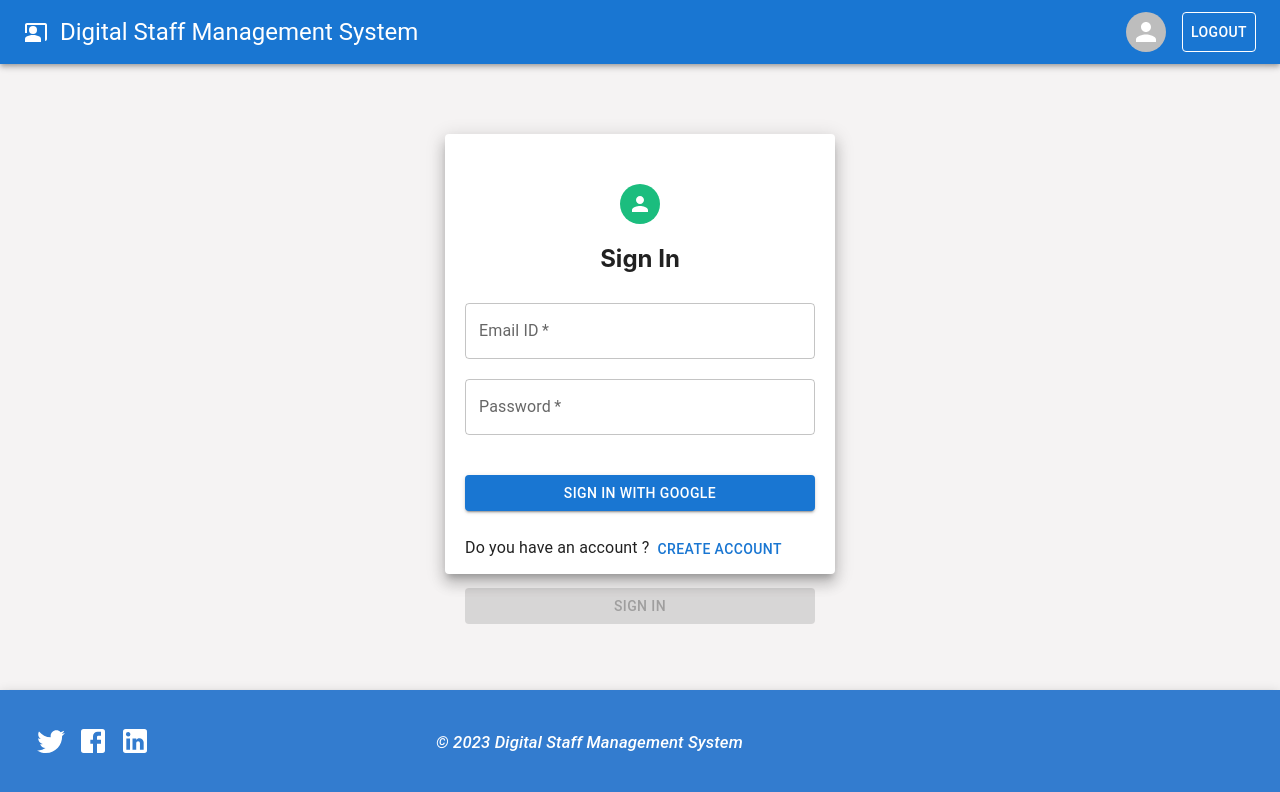
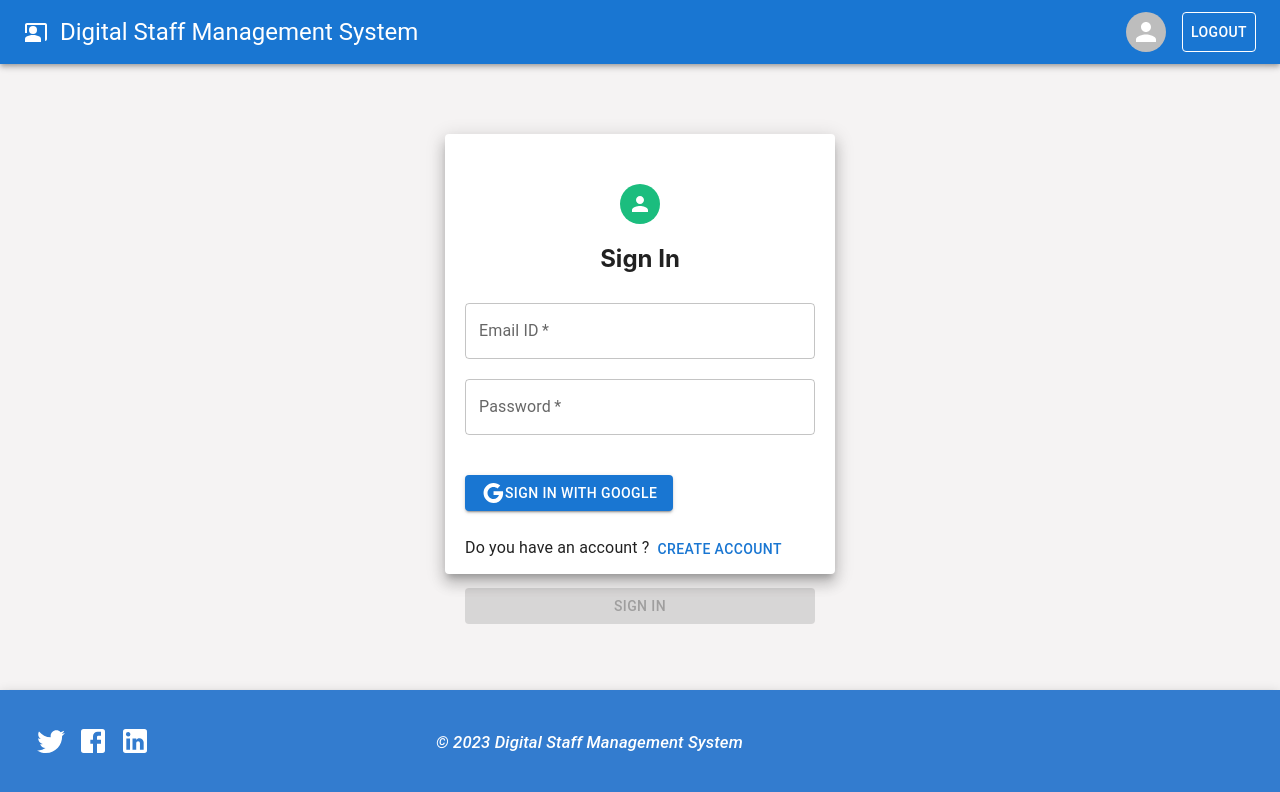
Before and after one commit to sukanyamohanty143/Digital-Staff-Management-System., a React (Create React App) app: page /login in a window 1280 px wide. Shown: the top 792 px of the page. Built offline with nearby package versions, Linux system fonts and the light colour scheme; no server answers.

Commit message:
add login by google

```diff
--- a/src/Components/Pages/Login.js
+++ b/src/Components/Pages/Login.js
@@ -8,13 +8,13 @@ import {
   Typography
 } from "@mui/material";
 import PersonIcon from '@mui/icons-material/Person';
+import GoogleIcon from '@mui/icons-material/Google';
 import { useNavigate } from 'react-router-dom';
 import {
   getAuth,
   signInWithEmailAndPassword,
   GoogleAuthProvider,
-  signInWithPopup,
-  onAuthStateChanged } from 'firebase/auth';
+  signInWithPopup } from 'firebase/auth';
 import { app } from '../Pages/Context/firebase'
 
 const auth = getAuth(app);
@@ -65,21 +65,27 @@ function Login() {
 
     try {
       const result = await signInWithPopup(auth, provider);
+      const gLoginUser = result.user;
+      console.log("result", gLoginUser);
 
-      onAuthStateChanged(auth, (user) => {
-        if (user) {
-          const isUserInDatabase = userData.some((dbUser) => dbUser.email === user.email);
-          if (isUserInDatabase) {
-            navigate(`/${user.designation}`);
-          } else {
-            console.log("User not in the database. Redirect to registration or handle accordingly.");
-          }
-        }
-      });
+      const isUserInDatabase = userData.filter((dbUser) => {
+        if (dbUser.email === gLoginUser.email){
+          return dbUser
+        }});
+      console.log("user data ", isUserInDatabase);
+
+      if (isUserInDatabase) {
+        navigate(`/${isUserInDatabase[0].designation}`)
+        console.log("User is in the database.");
+      } else {
+        console.log("User not in the database. Redirect to registration or handle accordingly.");
+      }
     } catch (error) {
       console.error("Google Sign-In Error:", error.message);
     }
   };
+
+
 
   const goToRegistration = () => {
     navigate("/registration");
@@ -111,8 +117,8 @@ function Login() {
           fullWidth required />
 
         <Typography>
-          <Button variant="contained" style={buttonStyle} onClick={handleGoogleSignIn} fullWidth>
-            Sign In with Google
+          <Button variant="contained" style={buttonStyle} onClick={handleGoogleSignIn} underline="hover"sfullWidth>
+            <GoogleIcon/> Sign In with Google
           </Button>
         </Typography>
 
--- a/src/Components/Pages/Logout.js
+++ b/src/Components/Pages/Logout.js
@@ -11,7 +11,7 @@ function Logout() {
     return (
         <>
             <Stack direction="row" spacing={1} sx={{ marginLeft: 'auto' }}>
-                <Button color="inherit" style={{ border: '1px solid white' }}>
+                <Button color="inherit" style={{ border: '1px solid white' }} >
                     Logout
                 </Button>
             </Stack>
--- a/src/Components/Routing/Routing.js
+++ b/src/Components/Routing/Routing.js
@@ -1,5 +1,4 @@
 // Routing.js
-
 import React from 'react';
 import { BrowserRouter, Route, Routes } from 'react-router-dom';
 import Login from '../Pages/Login';
@@ -18,7 +17,7 @@ function Routing() {
     <BrowserRouter>
       <Routes>
         <Route exact path="/" element={<Home />} />
-        <Route exact path="/login" element={<Login />} />
+        <Route path="/login" element={<Login />} />
         <Route path="/registration" element={<Registration />} />
         <Route path="/staff" element={<Staff />} />
         <Route path="/admin" element={<AdminPage />} />
```
Also changed, not shown: data/data.json (+10 -0 lines), package.json (+8 -8 lines), 1 other file (tests, documents, lock files or other folders).
